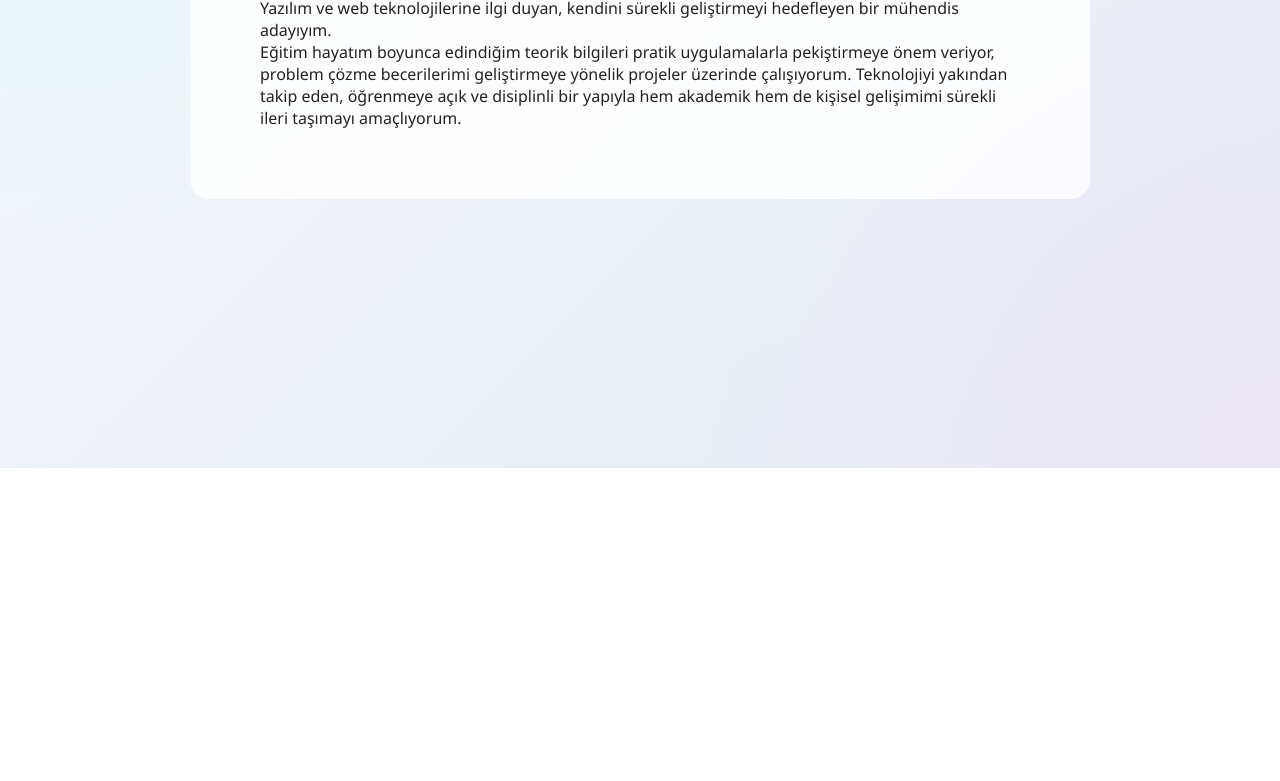
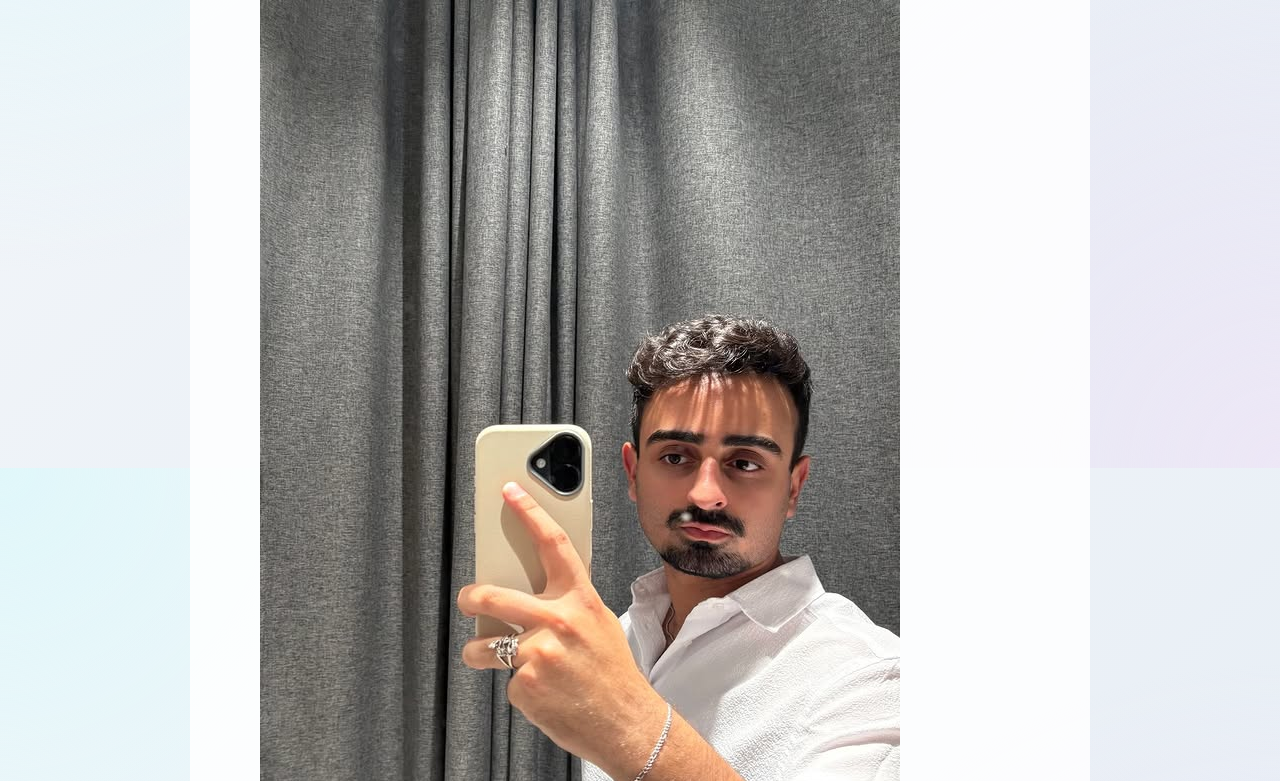
Before and after one commit to arrdametinn/-dev-site, a plain HTML site: page hakkinda.html in a window 1280 px wide. Shown: the part 332-1113 px from the top of the page. Before the commit the page ends 800 px from the top, so only its background shows below. Drawn offline with Linux system fonts and the light colour scheme.

Commit message:
Update hakkinda.html

```diff
--- a/hakkinda.html
+++ b/hakkinda.html
@@ -29,7 +29,8 @@
     <!-- ABOUT SECTION -->
     <section id="hakkinda" class="reveal">
         <div class="about-container">
-            <img src="arda foto 2.jpg" alt="Arda Metin Yeni Profil Fotoğrafı" class="profil-resmi">
+            <img src="arda-foto-2.jpg
+" alt="Arda Metin Yeni Profil Fotoğrafı" class="profil-resmi">
 
             <div class="about-text">
                 <h1>Hakkımda</h1>
```
